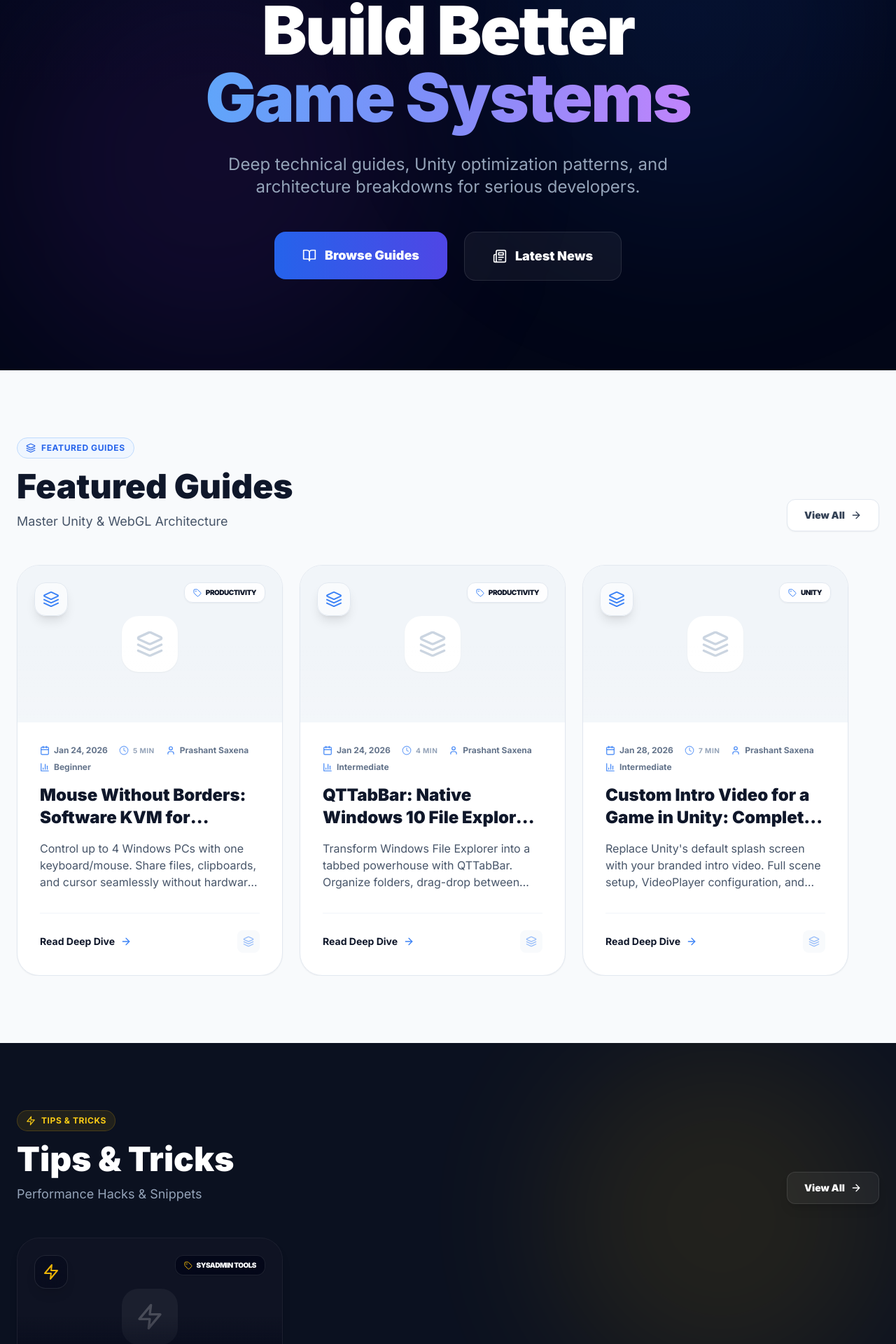
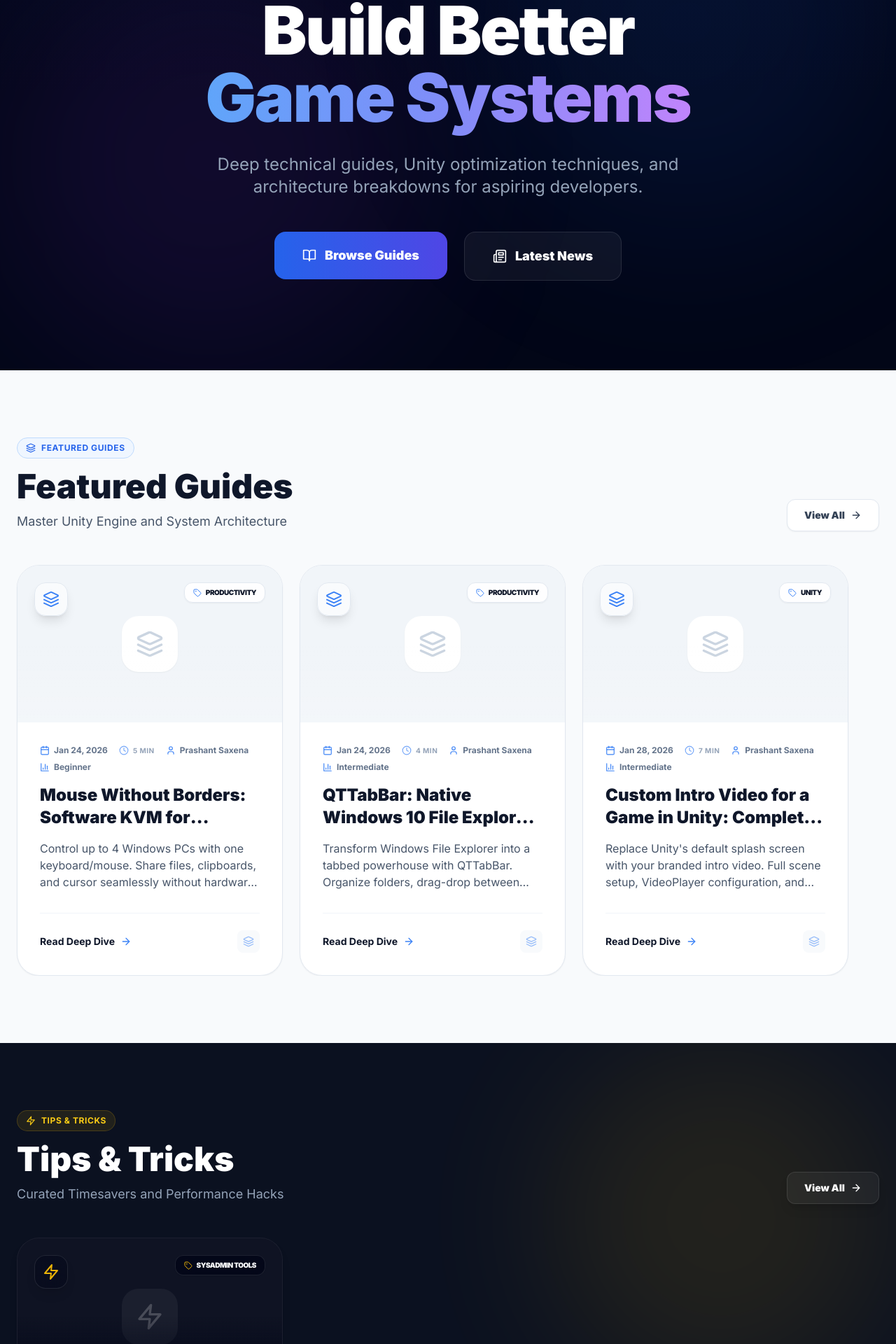
Before and after one commit to Ebook1564/portolio-updated, a Next.js app: page / in a window 1280 px wide. Shown: the part 267-2187 px from the top of the page at 70% size. Built offline with nearby package versions, Linux system fonts and the light colour scheme.

Commit message:
Update page.tsx

```diff
--- a/app/page.tsx
+++ b/app/page.tsx
@@ -53,7 +53,7 @@ export default function Home() {
               </h1>
 
               <p className="text-xl md:text-2xl text-slate-400 mb-12 max-w-2xl mx-auto leading-relaxed">
-                Deep technical guides, Unity optimization patterns, and architecture breakdowns for serious developers.
+                Deep technical guides, Unity optimization techniques, and architecture breakdowns for aspiring developers.
               </p>
 
               <div className="flex flex-col sm:flex-row gap-6 justify-center">
@@ -80,7 +80,7 @@ export default function Home() {
             id="featured-guides"
             variant="light"
             title="Featured Guides"
-            subtitle="Master Unity & WebGL Architecture"
+            subtitle="Master Unity Engine and System Architecture"
             href="/guides"
             items={gameDevGuides.slice(0, 8)}
             icon={Layers}
@@ -90,7 +90,7 @@ export default function Home() {
           <CarouselSection
             variant="dark"
             title="Tips & Tricks"
-            subtitle="Performance Hacks & Snippets"
+            subtitle="Curated Timesavers and Performance Hacks"
             href="/tips-and-tricks"
             items={tutorials.slice(0, 8)}
             icon={Zap}
```
